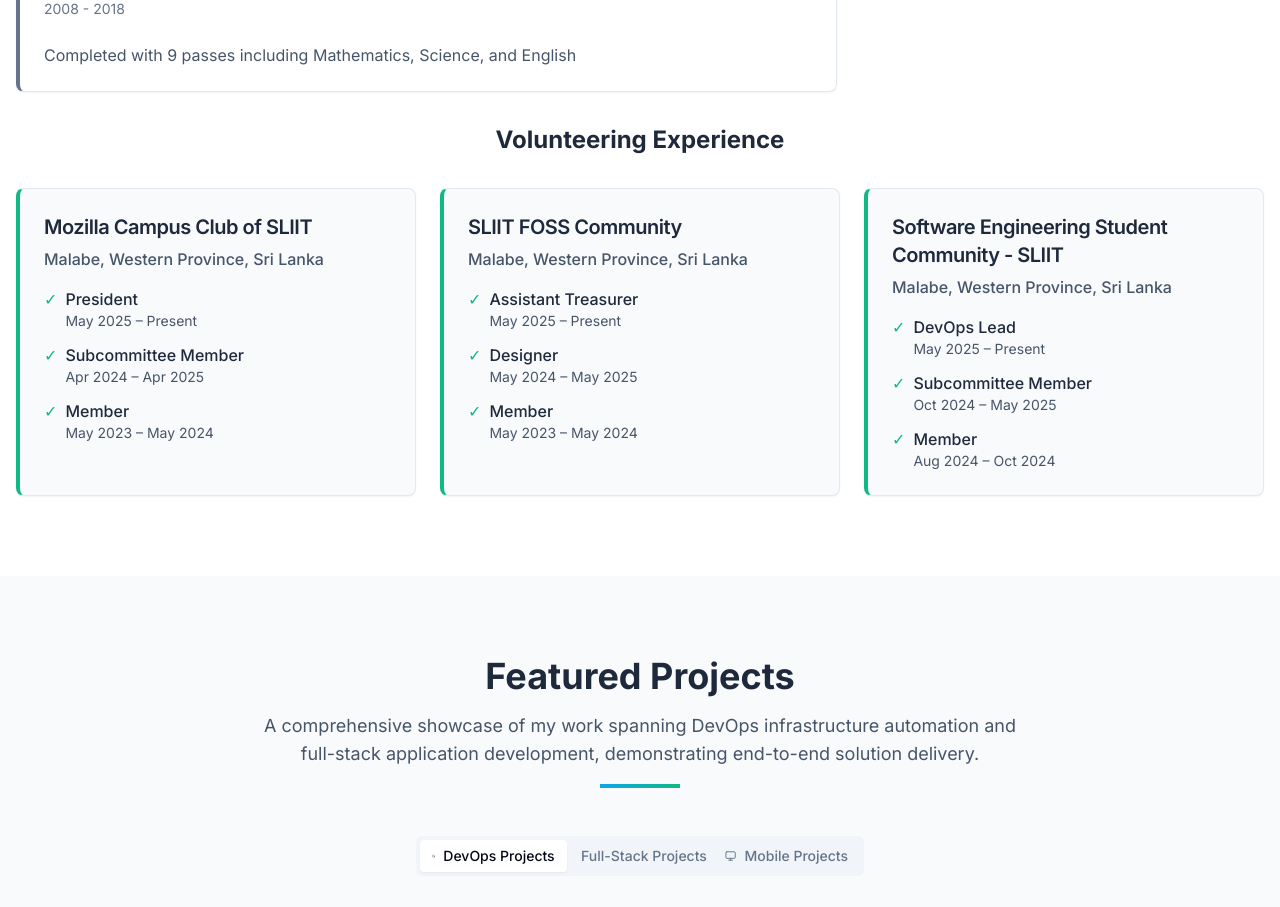
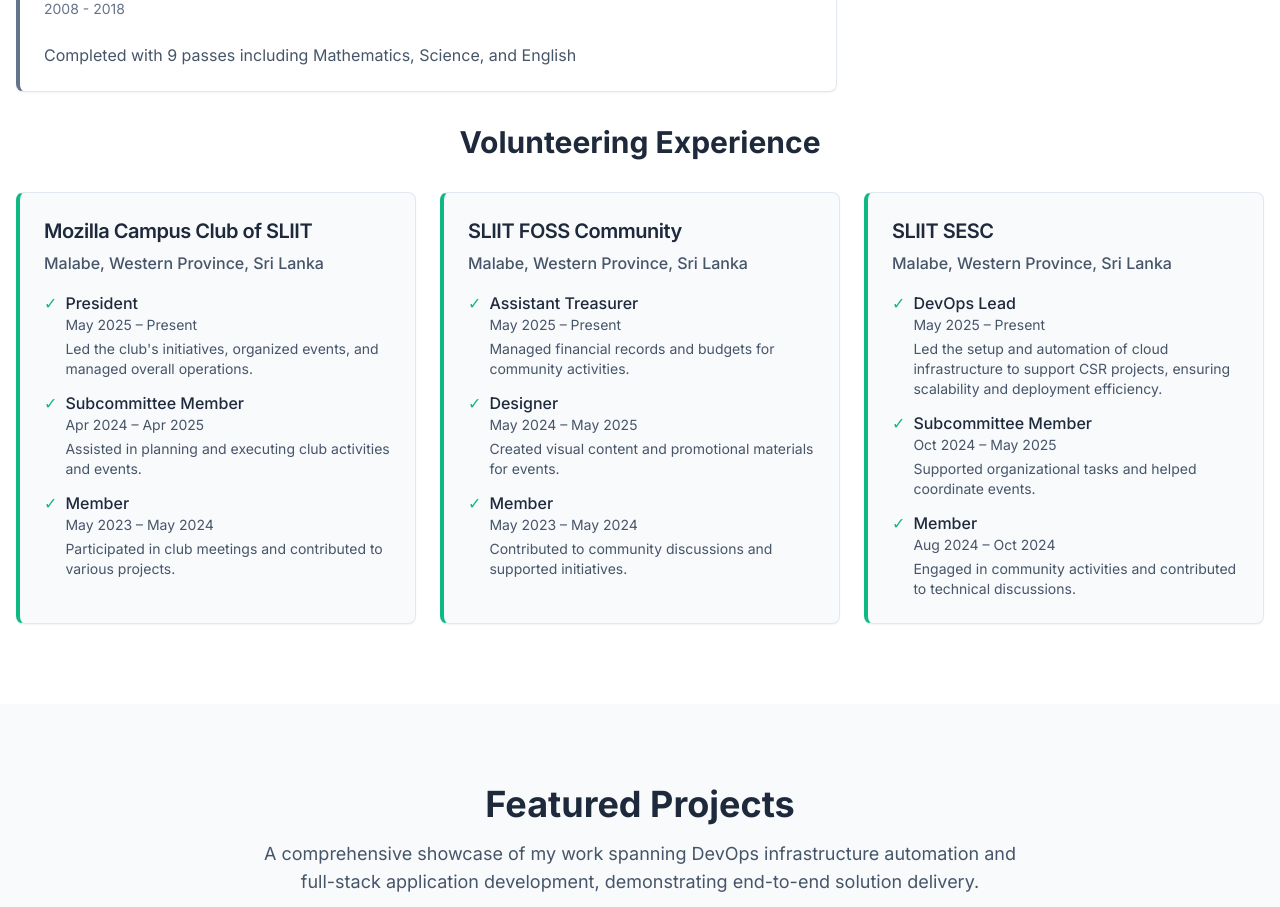
Before and after one commit to SadeeshaPerera/portfolio, a Next.js app: page / in a window 1280 px wide. Shown: the part 3600-4507 px from the top of the page. Built offline with nearby package versions, Linux system fonts and the light colour scheme.

Commit message:
feat: enhance volunteering experience section with detailed role descriptions

```diff
--- a/components/resume.tsx
+++ b/components/resume.tsx
@@ -406,7 +406,7 @@ export default function Resume() {
           transition={{ duration: 0.5, delay: 0.4 }}
           viewport={{ once: true }}
         >
-          <h3 className="text-2xl font-bold text-slate-800 dark:text-white mb-8 mt-8 text-center">
+          <h3 className="text-3xl font-bold text-slate-800 dark:text-white mb-8 mt-8 text-center ">
             Volunteering Experience
           </h3>
           <div className="grid grid-cols-1 md:grid-cols-3 gap-6">
@@ -415,12 +415,24 @@ export default function Resume() {
                 organization: "Mozilla Campus Club of SLIIT",
                 location: "Malabe, Western Province, Sri Lanka",
                 roles: [
-                  { title: "President", duration: "May 2025 – Present" },
+                  {
+                    title: "President",
+                    duration: "May 2025 – Present",
+                    description:
+                      "Led the club's initiatives, organized events, and managed overall operations.",
+                  },
                   {
                     title: "Subcommittee Member",
                     duration: "Apr 2024 – Apr 2025",
+                    description:
+                      "Assisted in planning and executing club activities and events.",
                   },
-                  { title: "Member", duration: "May 2023 – May 2024" },
+                  {
+                    title: "Member",
+                    duration: "May 2023 – May 2024",
+                    description:
+                      "Participated in club meetings and contributed to various projects.",
+                  },
                 ],
               },
               {
@@ -430,21 +442,45 @@ export default function Resume() {
                   {
                     title: "Assistant Treasurer",
                     duration: "May 2025 – Present",
+                    description:
+                      "Managed financial records and budgets for community activities.",
                   },
-                  { title: "Designer", duration: "May 2024 – May 2025" },
-                  { title: "Member", duration: "May 2023 – May 2024" },
+                  {
+                    title: "Designer",
+                    duration: "May 2024 – May 2025",
+                    description:
+                      "Created visual content and promotional materials for events.",
+                  },
+                  {
+                    title: "Member",
+                    duration: "May 2023 – May 2024",
+                    description:
+                      "Contributed to community discussions and supported initiatives.",
+                  },
                 ],
               },
               {
-                organization: "Software Engineering Student Community - SLIIT",
+                organization: "SLIIT SESC",
                 location: "Malabe, Western Province, Sri Lanka",
                 roles: [
-                  { title: "DevOps Lead", duration: "May 2025 – Present" },
+                  {
+                    title: "DevOps Lead",
+                    duration: "May 2025 – Present",
+                    description:
+                      "Led the setup and automation of cloud infrastructure to support CSR projects, ensuring scalability and deployment efficiency.",
+                  },
                   {
                     title: "Subcommittee Member",
                     duration: "Oct 2024 – May 2025",
+                    description:
+                      "Supported organizational tasks and helped coordinate events.",
                   },
-                  { title: "Member", duration: "Aug 2024 – Oct 2024" },
+                  {
+                    title: "Member",
+                    duration: "Aug 2024 – Oct 2024",
+                    description:
+                      "Engaged in community activities and contributed to technical discussions.",
+                  },
                 ],
               },
             ].map((entry, index) => (
@@ -472,6 +508,9 @@ export default function Resume() {
                           <p className="text-slate-600 dark:text-slate-400 text-sm">
                             {role.duration}
                           </p>
+                          <p className="text-slate-600 dark:text-slate-400 text-sm mt-1">
+                            {role.description}
+                          </p>
                         </div>
                       </li>
                     ))}
```
